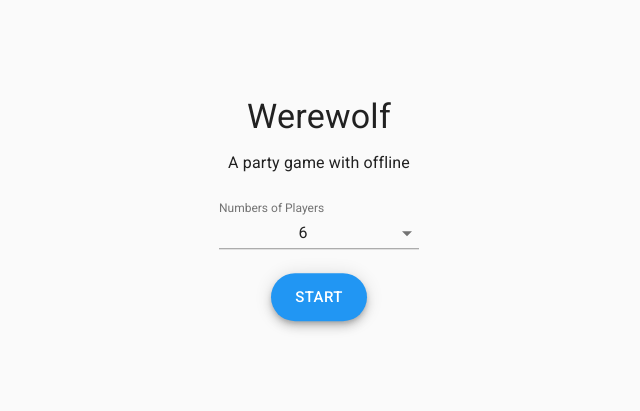
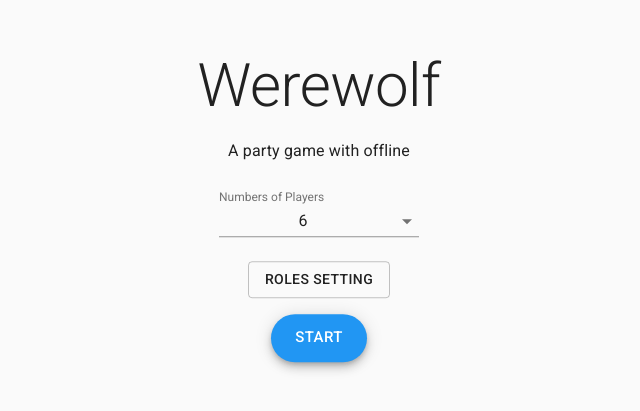
Before and after one commit to nshun/react-werewolf, a React (Create React App) app: page / in a window 1280 px wide. Shown: the part 191-602 px from the top of the page, without its empty margins (321-961 px from the left). Built offline with nearby package versions, Linux system fonts and the light colour scheme.

Commit message:
Refactor

```diff
--- a/src/pages/App.tsx
+++ b/src/pages/App.tsx
@@ -32,7 +32,7 @@ const styles = (theme: Theme) =>
       left: "50%",
       transform: "translateY(-50%) translateX(-50%)"
     },
-    formsWrapper: {
+    wrapper: {
       margin: theme.spacing.unit * 2
     },
     formControl: {
@@ -46,13 +46,26 @@ interface AppProps extends WithStyles<typeof styles> {
   setting: Setting;
 }
 
-class Index extends React.Component<AppProps> {
-  public state = {
-    open: false,
-    players: this.props.setting.players,
-    werewolves: 0
-  };
+interface State {
+  openName: boolean;
+  openRole: boolean;
+  players: number;
+  werewolves: number;
+}
 
+class Index extends React.Component<AppProps, State> {
+  constructor(props: Readonly<AppProps>) {
+    super(props);
+    this.state = {
+      openName: false,
+      openRole: false,
+      players: this.props.setting.players,
+      werewolves: Math.max(
+        1,
+        Math.floor(Number(this.props.setting.players) / 3)
+      )
+    };
+  }
   public updateSetting = () => {
     const newSetting: Setting = {
       players: this.state.players,
@@ -66,7 +79,7 @@ class Index extends React.Component<AppProps> {
       case "players":
         return this.setState({
           ...this.state,
-          open: true,
+          openName: true,
           players: Number(evt.target.value),
           werewolves: Math.max(1, Math.floor(Number(evt.target.value) / 3))
         });
@@ -77,11 +90,13 @@ class Index extends React.Component<AppProps> {
         });
     }
   };
-  public handleClickOpen = () => this.setState({ ...this.state, open: true });
-  public handleCancel = () => this.setState({ ...this.state, open: false });
+  public handleOpenRole = () =>
+    this.setState({ ...this.state, openRole: true });
+  public handleCancel = () =>
+    this.setState({ ...this.state, openName: false, openRole: false });
   public handleOk = () => {
     this.updateSetting();
-    this.setState({ ...this.state, open: false });
+    this.handleCancel();
   };
 
   public RoleDialog = () => {
@@ -90,11 +105,11 @@ class Index extends React.Component<AppProps> {
       <Dialog
         disableBackdropClick={true}
         disableEscapeKeyDown={true}
-        open={this.state.open}
+        open={this.state.openRole}
         onClose={this.handleCancel}
       >
-        <DialogTitle>Fill the form</DialogTitle>
-        <DialogContent className={this.props.classes.formsWrapper}>
+        <DialogTitle>Roles</DialogTitle>
+        <DialogContent className={this.props.classes.wrapper}>
           <form>
             <FormControl
               className={this.props.classes.formControl}
@@ -134,13 +149,13 @@ class Index extends React.Component<AppProps> {
   public render() {
     return (
       <div className={this.props.classes.root}>
-        <Typography variant="h4" gutterBottom={true}>
+        <Typography variant="h2" gutterBottom={true}>
           Werewolf
         </Typography>
         <Typography variant="subtitle1" gutterBottom={true}>
           A party game with offline
         </Typography>
-        <form className={this.props.classes.formsWrapper} autoComplete="off">
+        <form className={this.props.classes.wrapper} autoComplete="off">
           <FormControl className={this.props.classes.formControl}>
             <InputLabel>Numbers of Players</InputLabel>
             <Select
@@ -152,6 +167,11 @@ class Index extends React.Component<AppProps> {
             </Select>
           </FormControl>
         </form>
+        <div className={this.props.classes.wrapper}>
+          <Button variant="outlined" onClick={this.handleOpenRole}>
+            Roles Setting
+          </Button>
+        </div>
         <this.RoleDialog />
         <Button variant="extendedFab" color="primary" size="large">
           START
```
Also changed, not shown: 1 other file (tests, documents, lock files or other folders).
